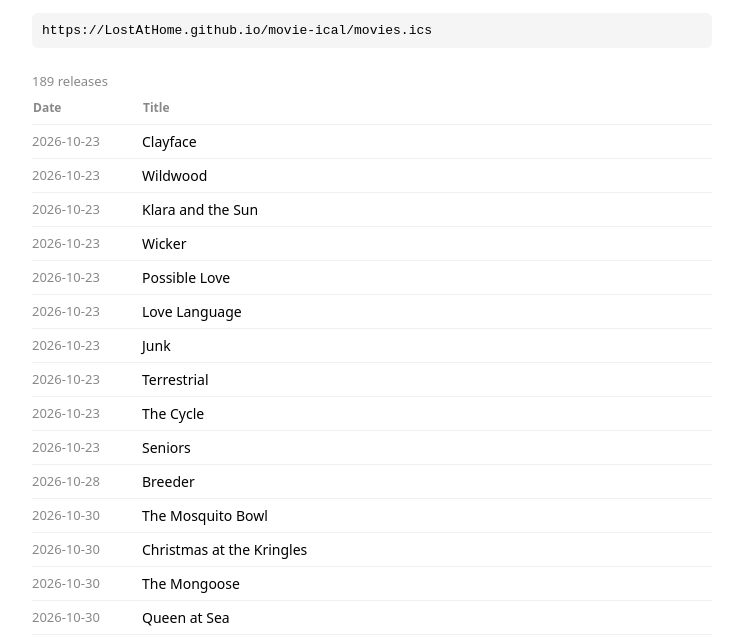
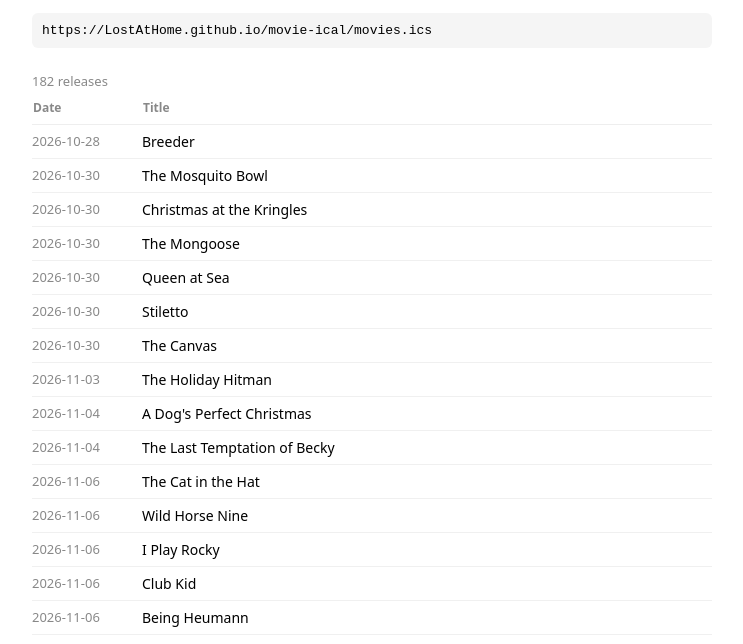
Before and after one commit to LostAtHome/movie-ical, a plain HTML site: page docs/index.html in a window 1280 px wide. Shown: the part 151-795 px from the top of the page, without its empty margins (268-1011 px from the left). Drawn offline with Linux system fonts and the light colour scheme.

Commit message:
Update calendar 2026-11-23

```diff
--- a/docs/index.html
+++ b/docs/index.html
@@ -6,18 +6,8 @@ td{padding:7px 0;border-bottom:1px solid #f0f0f0;}td:first-child{color:#888;font
 </head><body><h1>Theater Releases iCal</h1>
 <p>Apple Calendar → File → New Calendar Subscription:</p>
 <span class="url">https://LostAtHome.github.io/movie-ical/movies.ics</span>
-<p style="font-size:13px;color:#888;margin-bottom:8px;">189 releases</p>
-<table><thead><tr><th>Date</th><th>Title</th></tr></thead><tbody><tr><td>2026-10-23</td><td>Clayface</td></tr>
-<tr><td>2026-10-23</td><td>Wildwood</td></tr>
-<tr><td>2026-10-23</td><td>Klara and the Sun</td></tr>
-<tr><td>2026-10-23</td><td>Wicker</td></tr>
-<tr><td>2026-10-23</td><td>Possible Love</td></tr>
-<tr><td>2026-10-23</td><td>Love Language</td></tr>
-<tr><td>2026-10-23</td><td>Junk</td></tr>
-<tr><td>2026-10-23</td><td>Terrestrial</td></tr>
-<tr><td>2026-10-23</td><td>The Cycle</td></tr>
-<tr><td>2026-10-23</td><td>Seniors</td></tr>
-<tr><td>2026-10-28</td><td>Breeder</td></tr>
+<p style="font-size:13px;color:#888;margin-bottom:8px;">182 releases</p>
+<table><thead><tr><th>Date</th><th>Title</th></tr></thead><tbody><tr><td>2026-10-28</td><td>Breeder</td></tr>
 <tr><td>2026-10-30</td><td>The Mosquito Bowl</td></tr>
 <tr><td>2026-10-30</td><td>Christmas at the Kringles</td></tr>
 <tr><td>2026-10-30</td><td>The Mongoose</td></tr>
@@ -96,6 +86,7 @@ td{padding:7px 0;border-bottom:1px solid #f0f0f0;}td:first-child{color:#888;font
 <tr><td>2027-01-01</td><td>Pendulum</td></tr>
 <tr><td>2027-01-08</td><td>Hurricanna</td></tr>
 <tr><td>2027-01-08</td><td>The Liberation</td></tr>
+<tr><td>2027-01-08</td><td>Billy Knight</td></tr>
 <tr><td>2027-01-15</td><td>Children of Blood and Bone</td></tr>
 <tr><td>2027-01-15</td><td>The Beekeeper 2</td></tr>
 <tr><td>2027-01-15</td><td>River</td></tr>
@@ -134,10 +125,12 @@ td{padding:7px 0;border-bottom:1px solid #f0f0f0;}td:first-child{color:#888;font
 <tr><td>2027-04-09</td><td>Boys for Life</td></tr>
 <tr><td>2027-04-16</td><td>Not Alone</td></tr>
 <tr><td>2027-04-16</td><td>Monitor</td></tr>
+<tr><td>2027-04-16</td><td>Chasing Summer</td></tr>
 <tr><td>2027-04-23</td><td>Spaceballs: The New One</td></tr>
 <tr><td>2027-04-23</td><td>A Place in Hell</td></tr>
 <tr><td>2027-04-23</td><td>Family Movie</td></tr>
 <tr><td>2027-04-30</td><td>The Legend of Zelda</td></tr>
+<tr><td>2027-04-30</td><td>One Second After</td></tr>
 <tr><td>2027-05-06</td><td>The Resurrection of the Christ: Part One</td></tr>
 <tr><td>2027-05-07</td><td>Beach Read</td></tr>
 <tr><td>2027-05-07</td><td>Anything but Ghosts</td></tr>
@@ -151,7 +144,7 @@ td{padding:7px 0;border-bottom:1px solid #f0f0f0;}td:first-child{color:#888;font
 <tr><td>2027-06-11</td><td>Possession</td></tr>
 <tr><td>2027-06-18</td><td>Spider-Man: Beyond the Spider-Verse</td></tr>
 <tr><td>2027-06-18</td><td>Untitled New Line Cinema film</td></tr>
-<tr><td>2027-06-25</td><td>Ocean's Eleven prequel</td></tr>
+<tr><td>2027-06-25</td><td>Untitled Ocean's Eleven prequel</td></tr>
 <tr><td>2027-06-25</td><td>The Hole</td></tr>
 <tr><td>2027-06-30</td><td>Shrek 5</td></tr>
 <tr><td>2027-07-09</td><td>Man of Tomorrow</td></tr>
@@ -164,6 +157,7 @@ td{padding:7px 0;border-bottom:1px solid #f0f0f0;}td:first-child{color:#888;font
 <tr><td>2027-08-06</td><td>Jason Statham Stole My Bike</td></tr>
 <tr><td>2027-08-13</td><td>Untitled Teenage Mutant Ninja Turtles: Mutant Mayhem sequel</td></tr>
 <tr><td>2027-08-13</td><td>Shiver</td></tr>
+<tr><td>2027-08-13</td><td>Jason</td></tr>
 <tr><td>2027-08-13</td><td>Untitled Blumhouse Productions film</td></tr>
 <tr><td>2027-08-20</td><td>Narcs</td></tr>
 <tr><td>2027-08-20</td><td>Get Lite</td></tr>
@@ -173,11 +167,10 @@ td{padding:7px 0;border-bottom:1px solid #f0f0f0;}td:first-child{color:#888;font
 <tr><td>2027-09-24</td><td>Untitled DreamWorks Animation film</td></tr>
 <tr><td>2027-09-24</td><td>Blair Witch Project</td></tr>
 <tr><td>2027-10-01</td><td>The Great Beyond</td></tr>
-<tr><td>2027-10-01</td><td>Untitled Christopher McQuarrie film</td></tr>
+<tr><td>2027-10-01</td><td>Compassionate Release</td></tr>
 <tr><td>2027-10-08</td><td>The Haunting of Hotel Transylvania</td></tr>
 <tr><td>2027-10-08</td><td>Sleepover</td></tr>
 <tr><td>2027-10-15</td><td>The Mummy: Book of the Dead</td></tr>
-<tr><td>2027-10-15</td><td>Supermax</td></tr>
 <tr><td>2027-10-22</td><td>Paranormal Activity</td></tr>
 <tr><td>2027-11-05</td><td>Naughty</td></tr>
 <tr><td>2027-11-05</td><td>Charlie vs. the Chocolate Factory</td></tr>
```
Also changed, not shown: 1 other file.
